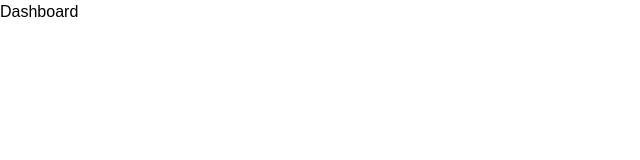
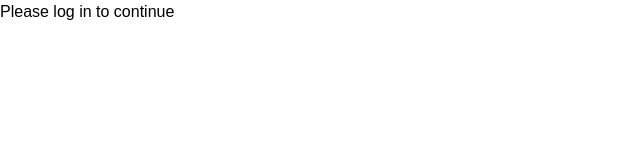
Before and after one commit to MaxPoshyvak/FullNotes, a Next.js app in the folder frontend/: page /dashboard in a window 1280 px wide. Shown: the top 160 px of the page, without its empty margins (0-640 px from the left). Built offline with nearby package versions, Linux system fonts and the light colour scheme; no server answers.

Commit message:
add protected route

```diff
--- a/frontend/app/api/auth/[...nextauth]/route.ts
+++ b/frontend/app/api/auth/[...nextauth]/route.ts
@@ -24,7 +24,7 @@ export const authOptions: NextAuthOptions = {
             },
         }),
     ],
-
+    secret: process.env.NEXTAUTH_SECRET,
     session: { strategy: 'jwt' },
 
     callbacks: {
--- a/frontend/app/dashboard/page.tsx
+++ b/frontend/app/dashboard/page.tsx
@@ -1,9 +1,19 @@
-import React from 'react';
+import { getServerSession } from 'next-auth/next';
+import { authOptions } from '@/app/api/auth/[...nextauth]/route'; // твій authOptions
 
-export default function Dashboard() {
+export default async function Dashboard() {
+    const session = await getServerSession(authOptions);
+    if (!session) {
+        return (
+            <div>
+                <h1>Please log in to continue</h1>
+            </div>
+        );
+    }
+
     return (
         <div>
-            <h1>Dashboard</h1>
+            <h1>thx</h1>
         </div>
     );
 }
--- a/frontend/app/page.tsx
+++ b/frontend/app/page.tsx
@@ -1,7 +1,31 @@
+import { Session } from 'next-auth';
+import { getSession } from 'next-auth/react';
+import { useEffect, useState } from 'react';
+
 export default function Home() {
+    const [session, setSession] = useState<Session | null>(null);
+
+    useEffect(() => {
+        const checkSession = async () => {
+            const session = await getSession();
+            console.log('Session:', session);
+            setSession(session);
+        };
+
+        checkSession();
+    }, []);
+
+    if (!session) {
+        return (
+            <div>
+                <h1>Please log in to continue</h1>
+            </div>
+        );
+    }
+
     return (
         <div>
-            <h1></h1>
+            <h1>thx</h1>
         </div>
     );
 }
--- a/frontend/package.json
+++ b/frontend/package.json
@@ -10,6 +10,7 @@
   },
   "dependencies": {
     "@types/next-auth": "^3.15.0",
+    "dotenv": "^17.2.3",
     "next": "16.1.0",
     "next-auth": "^4.24.13",
     "react": "19.2.3",
```
Also changed, not shown: 1 other file (tests, documents, lock files or other folders).
